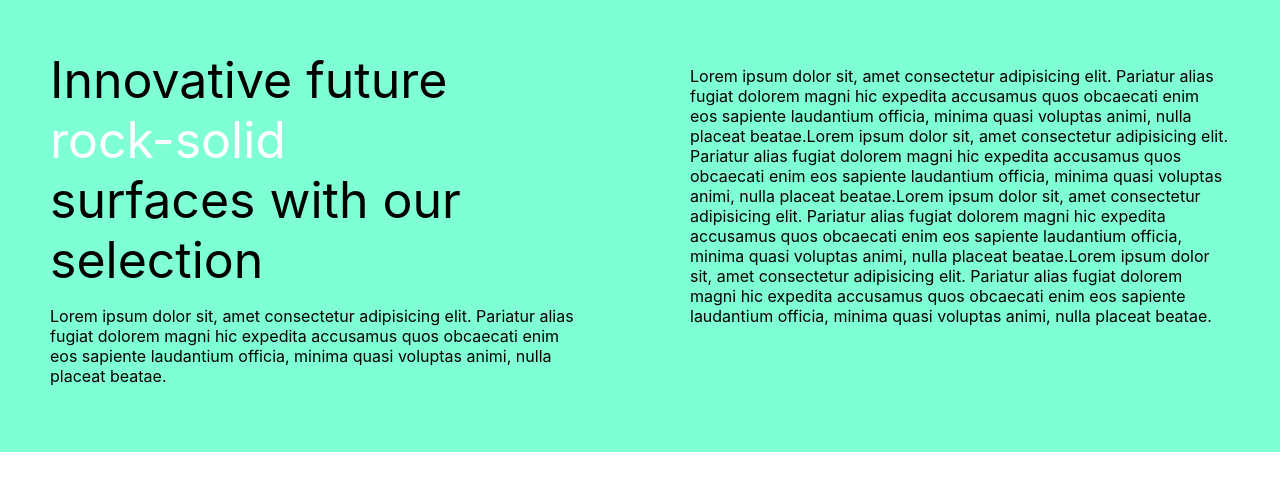
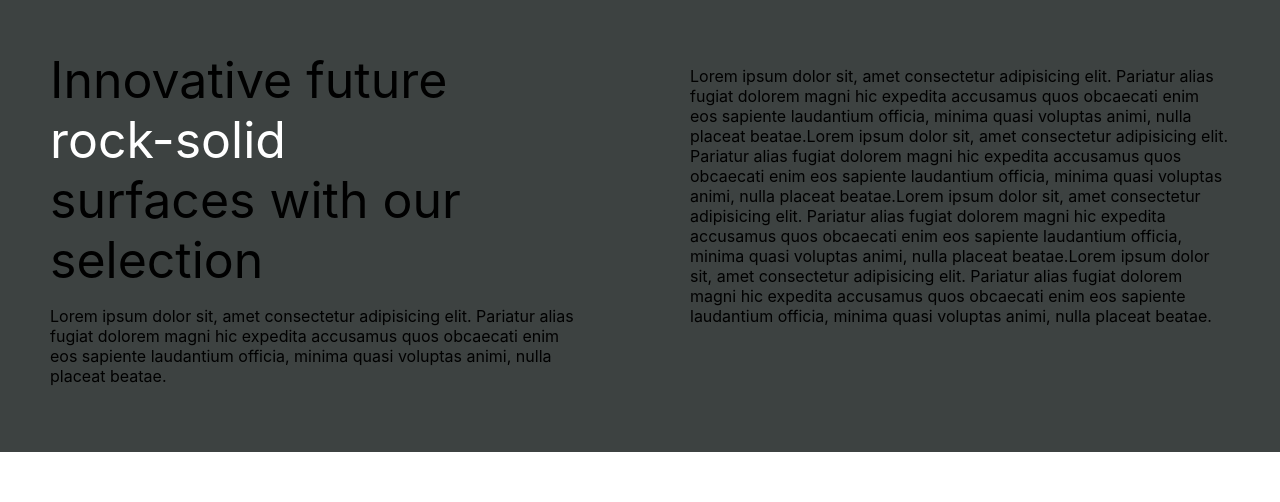
Before and after one commit to parmarbhanu/MII-foundation, a React (Create React App) app in the folder client/: page / in a window 1280 px wide. Shown: the top 502 px of the page. Built offline with nearby package versions, Linux system fonts and the light colour scheme; grey boxes are pictures that could not be loaded.

Commit message:
landing page update

```diff
--- a/client/src/Pages/Home/Herosection/Herosection.css
+++ b/client/src/Pages/Home/Herosection/Herosection.css
@@ -5,7 +5,7 @@
 .container {
     display: flex;
     flex-direction: row;
-    background-color: aquamarine;
+    background-color: rgb(61, 66, 65);
     /* height: 650px; */
   }
   .left_container{
```
